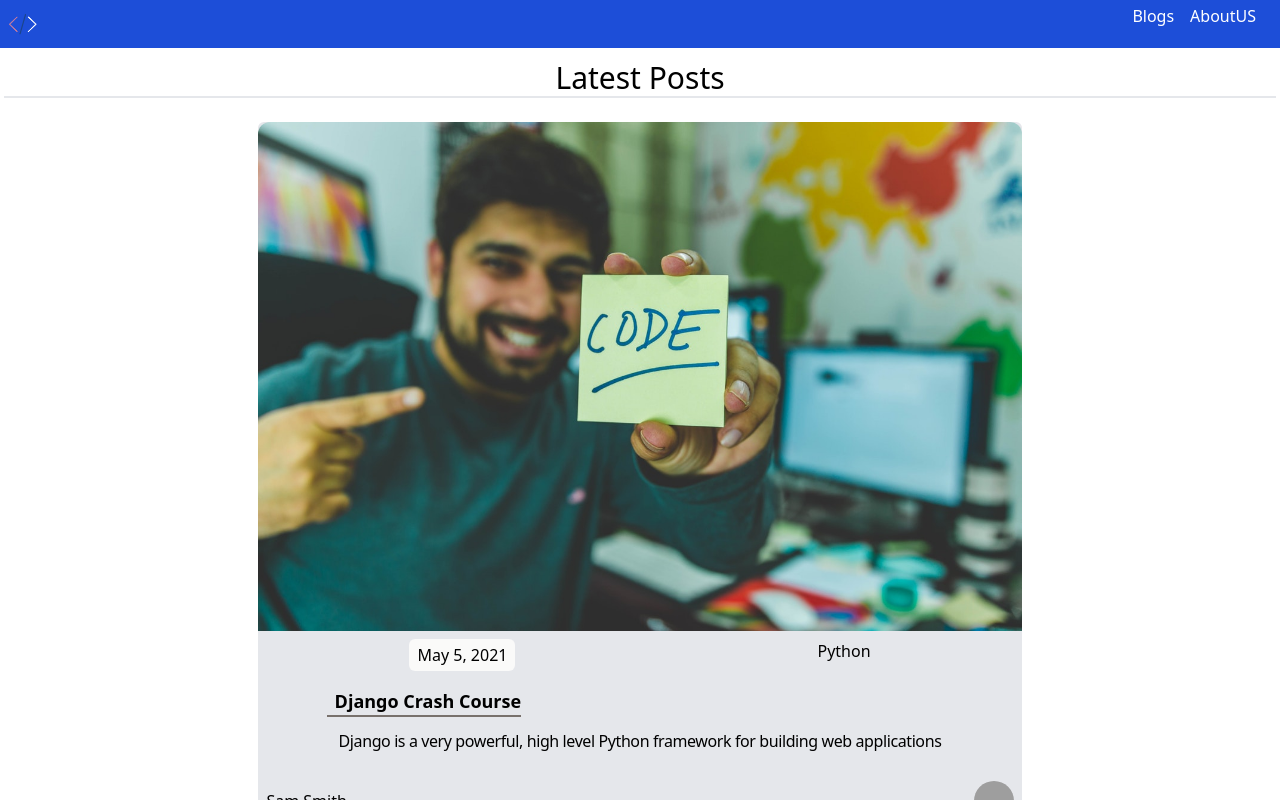
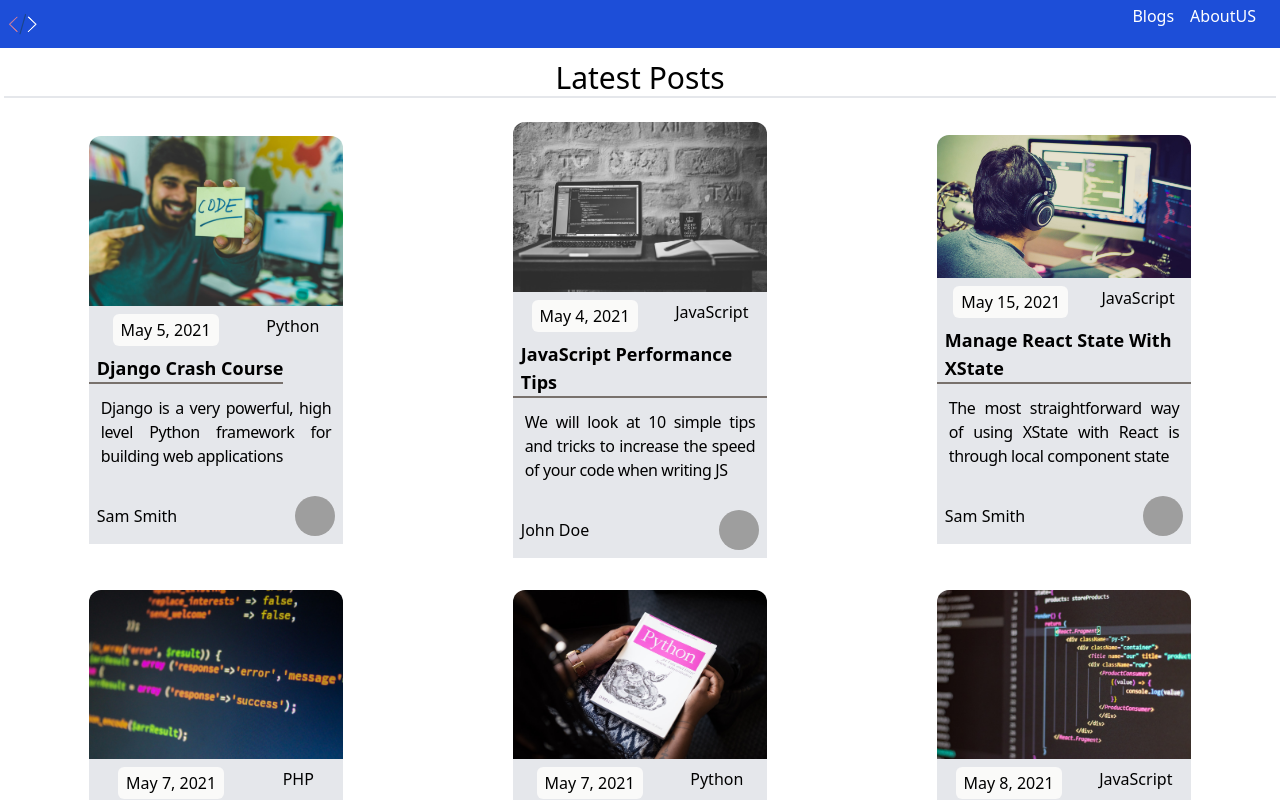
Before and after one commit to parham-mosadeq/next-blog, a Next.js app: page / in a window 1280 px wide. Shown: the top 800 px of the page. Built offline with nearby package versions, Linux system fonts and the light colour scheme; grey boxes are pictures that could not be loaded.

Commit message:
debug post & homePage

```diff
--- a/src/components/post/Post.js
+++ b/src/components/post/Post.js
@@ -10,8 +10,7 @@ const Post = ({ post }) => {
   return (
     <main
       className='flex flex-col items-center justify-center
-     my-4  bg-gray-200 w-3/5 mx-auto text-center rounded-md
-
+     my-4  w-3/5 mx-auto text-center rounded-md
      '
     >
       {/* header start */}
@@ -26,6 +25,7 @@ const Post = ({ post }) => {
       </div>
       {/* header end */}
 
+      <article className='bg-gray-200'>
         {/* labels start */}
         <div className='flex justify-around w-full my-2'>
           <p className='bg-stone-50 py-1 px-2 rounded-md'>{date}</p>
@@ -48,6 +48,7 @@ const Post = ({ post }) => {
           <img className='rounded-full w-10 h-10' src={author_image} />
         </div>
         {/* author info end */}
+      </article>
     </main>
   );
 };
--- a/src/pages/index.js
+++ b/src/pages/index.js
@@ -6,18 +6,18 @@ import Post from '@/components/post/Post';
 const HomePage = ({ posts }) => {
   return (
     <Layout>
-      <div className='grid grid-cols-1 items-center justify-center '>
+      <article className='grid  items-center justify-center '>
         <div>
           <h1 className='capitalize text-3xl text-center my-2 border-b-2'>
             latest posts
           </h1>
         </div>
-        <div>
+        <section className='grid w-full min-h-screen  grid-cols-1 sm:grid-cols-2 xl:grid-cols-3 2xl:grid-cols-4'>
           {posts.map((post) => {
             return <Post key={post.slug} post={post} />;
           })}
-        </div>
-      </div>
+        </section>
+      </article>
     </Layout>
   );
 };
```
Lines whose indentation alone changed are shown as unchanged.
